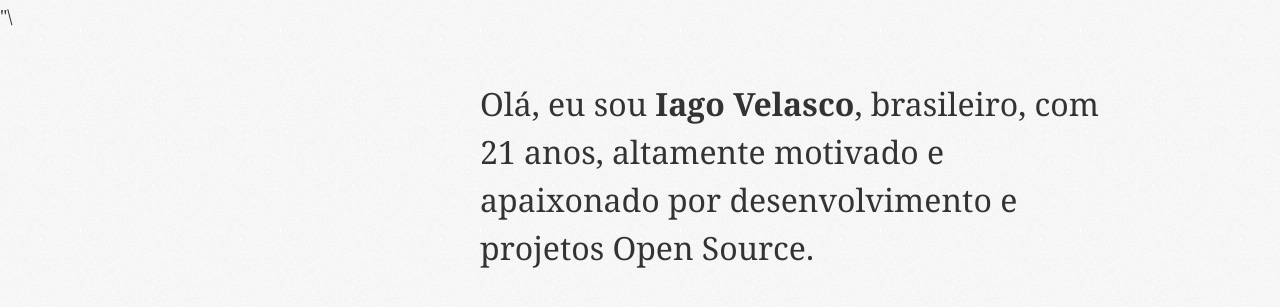
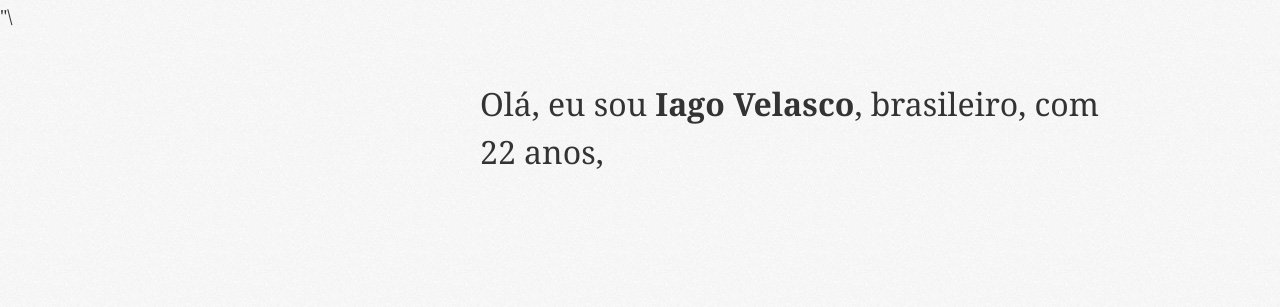
Before and after one commit to iagovelasco/iagovelasco.github.com, a Jekyll site: the page built from index.md, in a window 1280 px wide. Shown: the top 307 px of the page. Built offline with Jekyll 4.4.1, drawn with Linux system fonts in a browser that asks for light colours; nearby versions of some CDN libraries; some web fonts are replaced.

Commit message:
Descricao

```diff
--- a/index.md
+++ b/index.md
@@ -2,4 +2,4 @@
 layout: page
 class: home
 ---
-Olá, eu sou **Iago Velasco**, brasileiro, com 21 anos, altamente motivado e apaixonado por desenvolvimento e projetos Open Source.
+Olá, eu sou **Iago Velasco**, brasileiro, com 22 anos,
```
